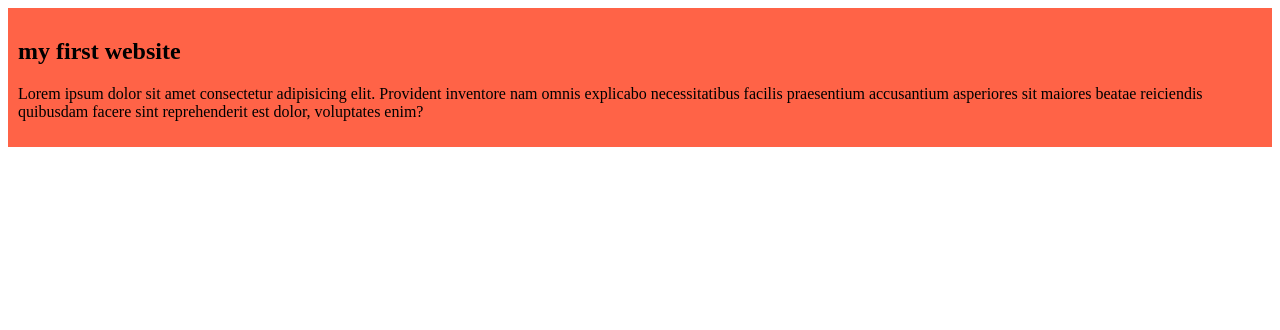
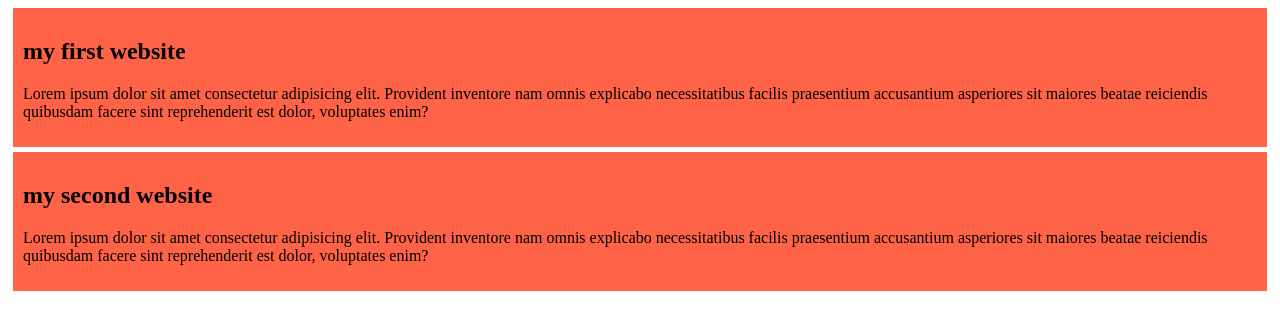
Before and after one commit to jahid45780/my-simple-website, a plain HTML site: page index.html in a window 1280 px wide. Drawn offline with Linux system fonts and the light colour scheme.

Commit message:
added my second blog

```diff
--- a/bolg.css
+++ b/bolg.css
@@ -1,4 +1,5 @@
 div{
     background-color: tomato;
     padding: 10px;
+    margin: 5px;
 }
--- a/index.html
+++ b/index.html
@@ -11,5 +11,11 @@
         <h2>my first website</h2>
         <p>Lorem ipsum dolor sit amet consectetur adipisicing elit. Provident inventore nam omnis explicabo necessitatibus facilis praesentium accusantium asperiores sit maiores beatae reiciendis quibusdam facere sint reprehenderit est dolor, voluptates enim?</p>
     </div>
+
+    <div>
+        <h2>my second website</h2>
+        <p>Lorem ipsum dolor sit amet consectetur adipisicing elit. Provident inventore nam omnis explicabo necessitatibus facilis praesentium accusantium asperiores sit maiores beatae reiciendis quibusdam facere sint reprehenderit est dolor, voluptates enim?</p>
+    </div>
+
 </body>
 </html>
```
